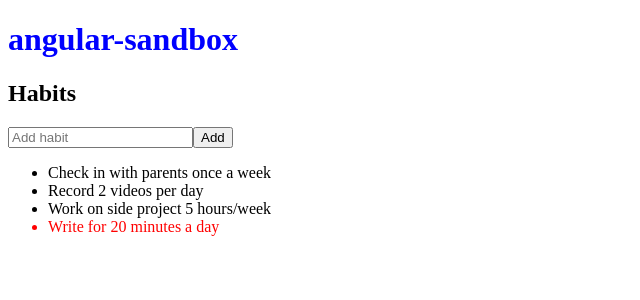
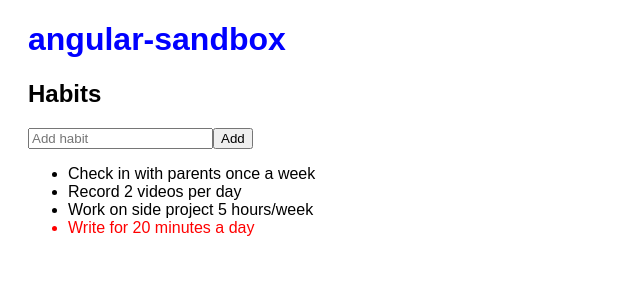
Before and after one commit to ichimichi/angular-sandbox, an Angular app: page / in a window 1280 px wide. Shown: the top 300 px of the page, without its empty margins (0-640 px from the left). Built offline with nearby package versions, Linux system fonts and the light colour scheme.

Commit message:
added gloabl styling

```diff
--- a/src/app/app.component.ts
+++ b/src/app/app.component.ts
@@ -3,8 +3,10 @@ import { Component } from '@angular/core';
 @Component({
   selector: 'app-root',
   template: `
-    <h1>{{ title }}</h1>
-    <app-habit-list></app-habit-list>
+    <div class="container">
+      <h1>{{ title }}</h1>
+      <app-habit-list></app-habit-list>
+    </div>
   `,
   styles: ['h1 { color: blue}'],
 })
--- a/src/styles.scss
+++ b/src/styles.scss
@@ -1 +1,10 @@
 /* You can add global styles to this file, and also import other style files */
+body {
+  font-family: "Arial";
+  font-size: 16px;
+}
+
+.container {
+  margin: 20px;
+  max-width: 600px;
+}
```
